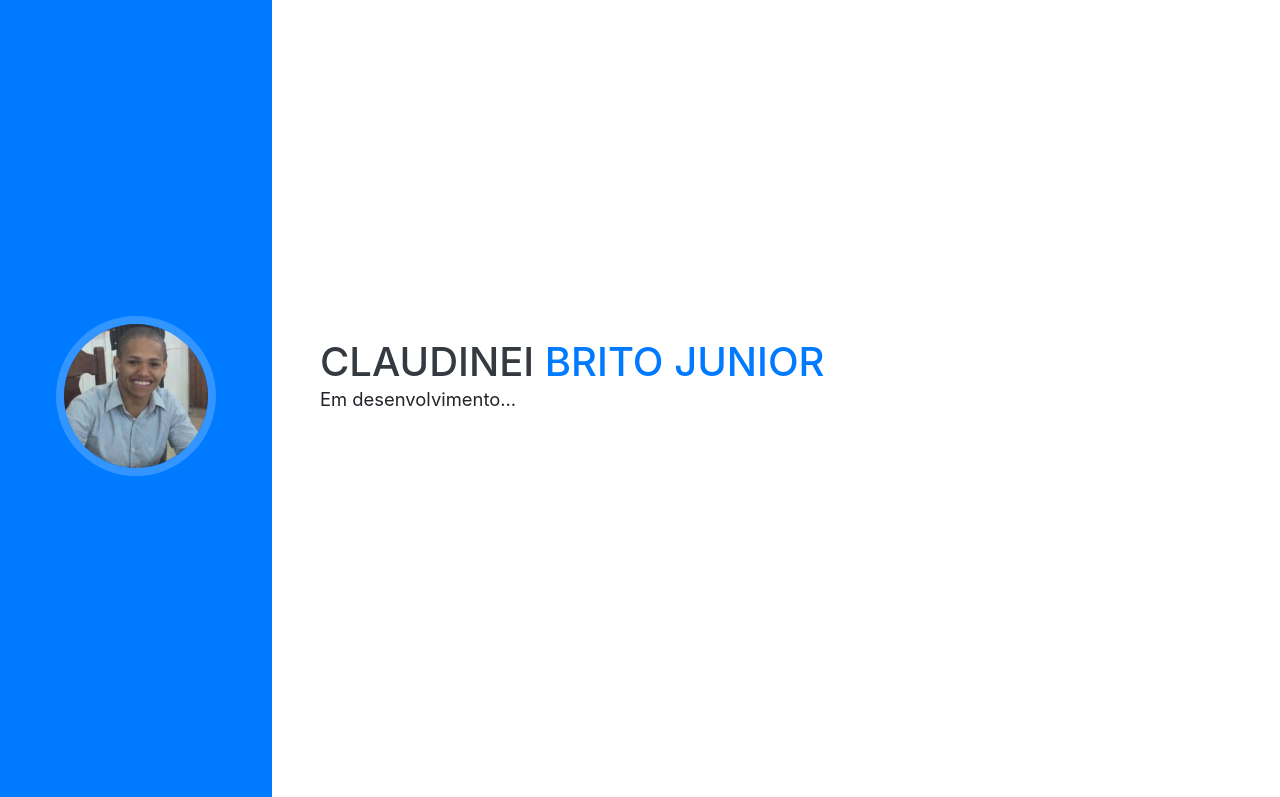
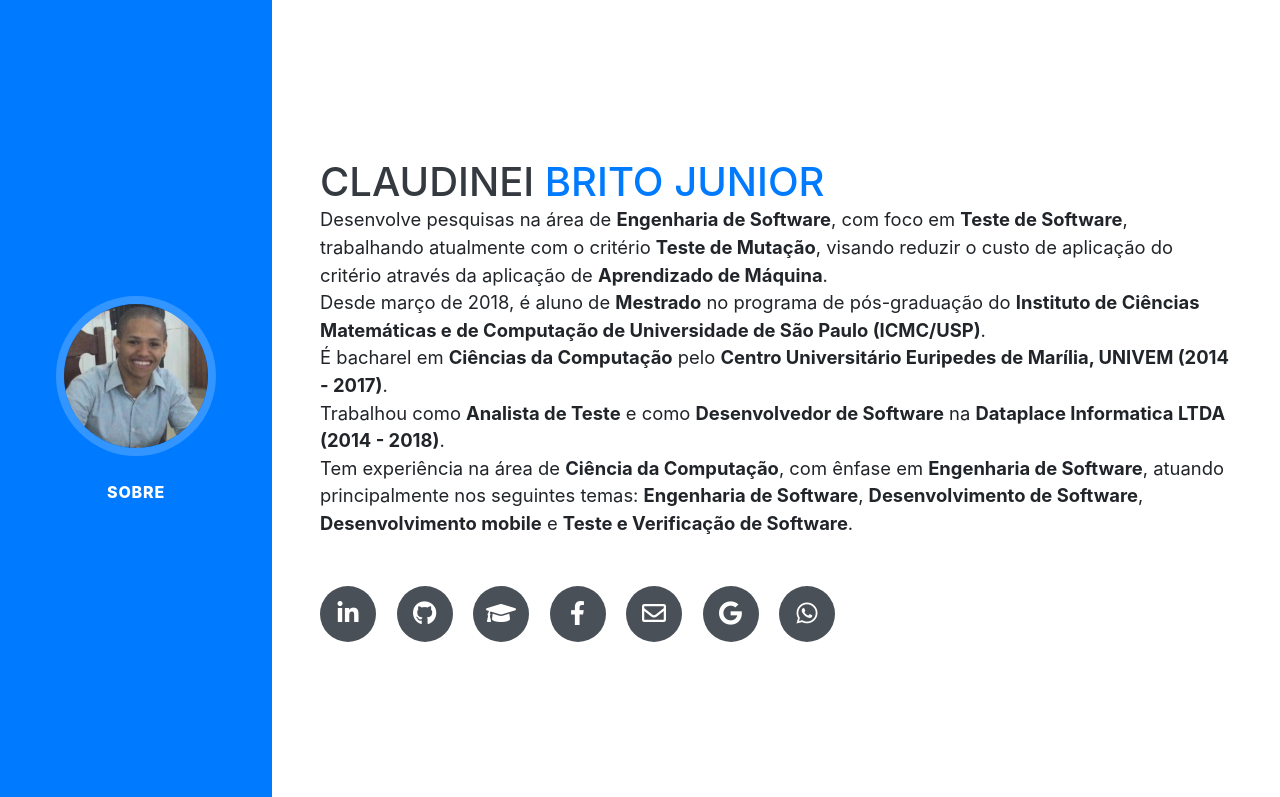
Before and after one commit to claudineibjr/ClaudineiBJr.github.io, a website with bundled scripts: page index.html in a window 1280 px wide. Shown: the top 797 px of the page. Built offline with nearby package versions, Linux system fonts and the light colour scheme; a web font is replaced by a local one.

Commit message:
Atualização página 'Sobre'

```diff
--- a/index.html
+++ b/index.html
@@ -6,17 +6,19 @@
 		<meta name="description" content="">
 		<meta name="author" content="">
 
-    <title>Claudinei Brito Junior</title>
+		<title>Claudinei Brito Junior - Site em desenvolvimento</title>
 
 		<!-- Bootstrap core CSS -->
 		<link href="vendor/bootstrap/css/bootstrap.min.css" rel="stylesheet">
+
 		<!-- Custom fonts for this template -->
 		<link href="https://fonts.googleapis.com/css?family=Saira+Extra+Condensed:500,700" rel="stylesheet">
 		<link href="https://fonts.googleapis.com/css?family=Muli:400,400i,800,800i" rel="stylesheet">
 		<link href="vendor/fontawesome-free/css/all.min.css" rel="stylesheet">
 
     	<!-- Custom styles for this template -->
-		<link href="css/resume.min.css" rel="stylesheet">
+		<!--<link href="css/resume.min.css" rel="stylesheet">-->
+		<link href="css/resume.css" rel="stylesheet">
 
   </head>
 	<body id="page-top">
@@ -28,20 +30,26 @@
 					<img class="img-fluid img-profile rounded-circle mx-auto mb-2" src="img/ProfilePicture.jpeg" alt="">
 				</span>
 			</a>
+
 			<button class="navbar-toggler" type="button" data-toggle="collapse" data-target="#navbarSupportedContent" aria-controls="navbarSupportedContent" aria-expanded="false" aria-label="Toggle navigation">
 				<span class="navbar-toggler-icon"></span>
 			</button>
+
 			<div class="collapse navbar-collapse" id="navbarSupportedContent">
 				<ul class="navbar-nav">
-					<!--<li class="nav-item">
-						<a class="nav-link js-scroll-trigger" href="#about">About</a>
+					<li class="nav-item">
+						<a class="nav-link js-scroll-trigger" href="#about">Sobre</a>
 					</li>
+					<!--
 					<li class="nav-item">
-						<a class="nav-link js-scroll-trigger" href="#experience">Experience</a>
+						<a class="nav-link js-scroll-trigger" href="#education">Educação</a>
 					</li>
+
 					<li class="nav-item">
-						<a class="nav-link js-scroll-trigger" href="#education">Education</a>
+						<a class="nav-link js-scroll-trigger" href="#experience">Experiência</a>
 					</li>
+
+
 					<li class="nav-item">
 						<a class="nav-link js-scroll-trigger" href="#skills">Skills</a>
 					</li>
@@ -50,7 +58,8 @@
 					</li>
 					<li class="nav-item">
 						<a class="nav-link js-scroll-trigger" href="#awards">Awards</a>
-						</li>-->
+					</li>
+					-->
 				</ul>
 			</div>
 		</nav>
@@ -63,25 +72,79 @@
 					<!--<div class="subheading mb-5">3542 Berry Street · Cheyenne Wells, CO 80810 · (317) 585-8468 ·
 						<a href="mailto:name@email.com">name@email.com</a>
 						</div> -->
-					<p class="lead mb-5">Em desenvolvimento...</p>
-					<!--<p class="lead mb-5">I am experienced in leveraging agile frameworks to provide a robust synopsis for high level overviews. Iterative approaches to corporate strategy foster collaborative thinking to further the overall value proposition.</p>
+
+					<p class="lead mb-5">
+						Desenvolve pesquisas na área de <b>Engenharia de Software</b>, com foco em <b>Teste de Software</b>, trabalhando atualmente com o critério <b>Teste de Mutação</b>, visando reduzir o custo de aplicação do critério através da aplicação de <b>Aprendizado de Máquina</b>.
+						<br/>Desde março de 2018, é aluno de <b>Mestrado</b> no programa de pós-graduação do <b>Instituto de Ciências Matemáticas e de Computação de Universidade de São Paulo (ICMC/USP)</b>.
+						<br/>É bacharel em <b>Ciências da Computação</b> pelo <b>Centro Universitário Euripedes de Marília, UNIVEM (2014 - 2017)</b>.
+						<br/>Trabalhou como <b>Analista de Teste</b> e como <b>Desenvolvedor de Software</b> na <b>Dataplace Informatica LTDA (2014 - 2018)</b>.
+						<br/>Tem experiência na área de <b>Ciência da Computação</b>, com ênfase em <b>Engenharia de Software</b>, atuando principalmente nos seguintes temas: <b>Engenharia de Software</b>, <b>Desenvolvimento de Software</b>, <b>Desenvolvimento mobile</b> e <b>Teste e Verificação de Software</b>.
+					</p>
+
 					<div class="social-icons">
-						    <a href="#">
-						        <i class="fab fa-linkedin-in"></i>
-						    </a>
-						    <a href="#">
-						        <i class="fab fa-github"></i>
-						    </a>
-						    <a href="#">
-						        <i class="fab fa-twitter"></i>
-						    </a>
-						    <a href="#">
-						        <i class="fab fa-facebook-f"></i>
-						    </a>
-						</div>-->
+						<a href="https://www.linkedin.com/in/claudineibjr/">
+							<i class="fab fa-linkedin-in"></i>	</a>
+
+						<a href="https://github.com/claudineibjr/">
+							<i class="fab fa-github"></i>		</a>
+
+						<a href="http://lattes.cnpq.br/3029080329664103">
+							<i class="fas fa-graduation-cap"></i>	</a>
+
+						<a href="https://www.facebook.com/ClaudineiBJr">
+							<i class="fab fa-facebook-f"></i>	</a>
+
+						<a href="mailto:claudineibjr@hotmail.com">
+							<i class="far fa-envelope"></i>	</a>
+
+						<a href="mailto:claudineibjr@gmail.com">
+							<i class="fab fa-google"></i>	</a>
+
+						<a href="https://api.whatsapp.com/send?phone=5514981914826&text=Olá,%20Claudinei!">
+							<i class="fab fa-whatsapp"></i>	</a>
+					</div>
+
 				</div>
 			</section>
+
 			<hr class="m-0">
+
+			<section class="resume-section p-3 p-lg-5 d-flex align-items-center" id="education">
+				<div class="w-100">
+					<h2 class="mb-5">Site em desenvolvimento</h2>
+				</div>
+			</section>
+
+			<!--
+			<section class="resume-section p-3 p-lg-5 d-flex align-items-center" id="education">
+					<div class="w-100">
+						<h2 class="mb-5">Educação</h2>
+						<div class="resume-item d-flex flex-column flex-md-row justify-content-between mb-5">
+							<div class="resume-content">
+								<h3 class="mb-0">University of Colorado Boulder</h3>
+								<div class="subheading mb-3">Bachelor of Science</div>
+								<div>Computer Science - Web Development Track</div>
+								<p>GPA: 3.23</p>
+							</div>
+							<div class="resume-date text-md-right">
+								<span class="text-primary">August 2006 - May 2010</span>
+							</div>
+						</div>
+						<div class="resume-item d-flex flex-column flex-md-row justify-content-between">
+							<div class="resume-content">
+								<h3 class="mb-0">James Buchanan High School</h3>
+								<div class="subheading mb-3">Technology Magnet Program</div>
+								<p>GPA: 3.56</p>
+							</div>
+							<div class="resume-date text-md-right">
+								<span class="text-primary">August 2002 - May 2006</span>
+							</div>
+						</div>
+					</div>
+			</section>
+
+			<hr class="m-0">
+
 			<section class="resume-section p-3 p-lg-5 d-flex justify-content-center" id="experience">
 				<div class="w-100">
 					<h2 class="mb-5">Experience</h2>
@@ -129,33 +192,7 @@
 			</section>
 
 			<hr class="m-0">
-			<section class="resume-section p-3 p-lg-5 d-flex align-items-center" id="education">
-				<div class="w-100">
-					<h2 class="mb-5">Education</h2>
-					<div class="resume-item d-flex flex-column flex-md-row justify-content-between mb-5">
-						<div class="resume-content">
-							<h3 class="mb-0">University of Colorado Boulder</h3>
-							<div class="subheading mb-3">Bachelor of Science</div>
-							<div>Computer Science - Web Development Track</div>
-							<p>GPA: 3.23</p>
-						</div>
-						<div class="resume-date text-md-right">
-							<span class="text-primary">August 2006 - May 2010</span>
-						</div>
-					</div>
-					<div class="resume-item d-flex flex-column flex-md-row justify-content-between">
-						<div class="resume-content">
-							<h3 class="mb-0">James Buchanan High School</h3>
-							<div class="subheading mb-3">Technology Magnet Program</div>
-							<p>GPA: 3.56</p>
-						</div>
-						<div class="resume-date text-md-right">
-							<span class="text-primary">August 2002 - May 2006</span>
-						</div>
-					</div>
-				</div>
-			</section>
-			<hr class="m-0">
+
 			<section class="resume-section p-3 p-lg-5 d-flex align-items-center" id="skills">
 				<div class="w-100">
 					<h2 class="mb-5">Skills</h2>
@@ -215,7 +252,9 @@
 					</ul>
 				</div>
 			</section>
+
 			<hr class="m-0">
+
 			<section class="resume-section p-3 p-lg-5 d-flex align-items-center" id="interests">
 				<div class="w-100">
 					<h2 class="mb-5">Interests</h2>
@@ -223,7 +262,9 @@
 					<p class="mb-0">When forced indoors, I follow a number of sci-fi and fantasy genre movies and television shows, I am an aspiring chef, and I spend a large amount of my free time exploring the latest technology advancements in the front-end web development world.</p>
 				</div>
 			</section>
+
 			<hr class="m-0">
+
 			<section class="resume-section p-3 p-lg-5 d-flex align-items-center" id="awards">
 				<div class="w-100">
 					<h2 class="mb-5">Awards &amp; Certifications</h2>
@@ -257,7 +298,11 @@
 					</ul>
 				</div>
 			</section>
+
+			-->
+
 		</div>
+
 		<!-- Bootstrap core JavaScript -->
 		<script src="vendor/jquery/jquery.min.js"></script>
 		<script src="vendor/bootstrap/js/bootstrap.bundle.min.js"></script>
@@ -265,5 +310,6 @@
 		<script src="vendor/jquery-easing/jquery.easing.min.js"></script>
 		<!-- Custom scripts for this template -->
 		<script src="js/resume.min.js"></script>
+
 	</body>
 </html>
```
Lines whose indentation alone changed are shown as unchanged.
